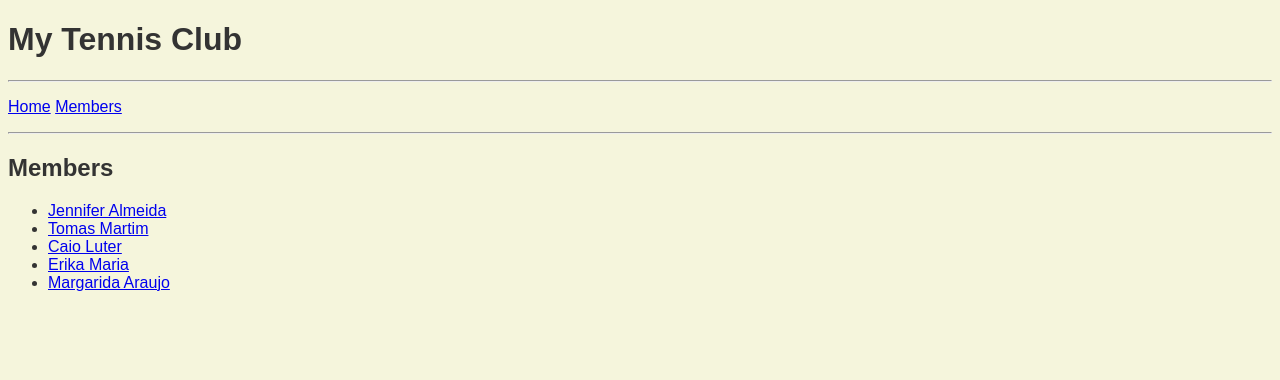
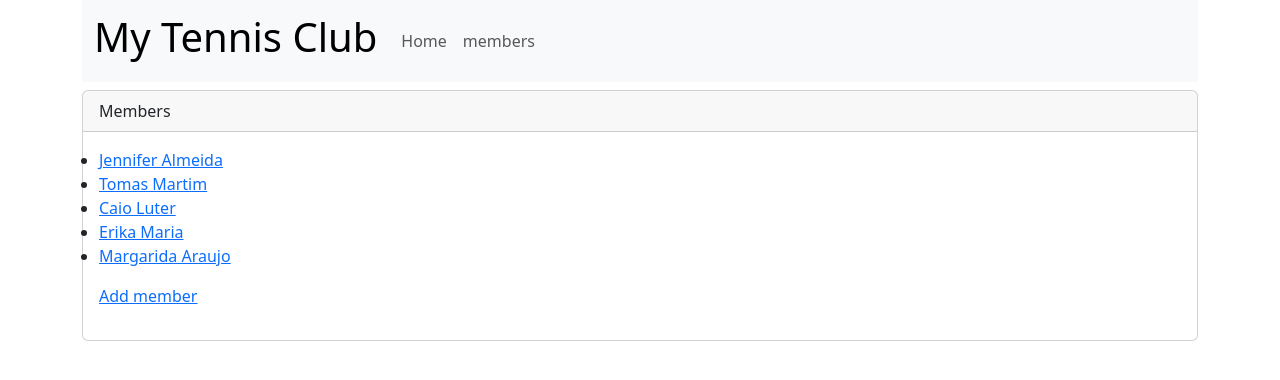
Before and after one commit to JejeDesigner/P-s-DesenvolvimentoParaWeb1, a Django app: page /members/ in a window 1280 px wide. Shown: the top 380 px of the page. Run offline with Django 5.2, Linux system fonts and the light colour scheme; data comes from the database, SQL or seed files in the repository.

Commit message:
Add files via upload
Atualização 07-04-26

```diff
--- a/my_tennis_club/members/templates/all_members.html
+++ b/my_tennis_club/members/templates/all_members.html
@@ -1,15 +1,27 @@
 {% extends 'master.html' %}
 
 {% block title %}
-        My Tennis Club - List of all Members
+        - List of all Members
 {% endblock %}
 
 {% block content %}
-	<h2>Members</h2>
+    <div class="card mt-2">
 
-    <ul>
-        {% for x in my_members %}
-            <li><a href="details/{{ x.id }}">{{ x.first_name }} {{x.last_name }}</a></li>
-        {% endfor %}
-    </ul>
+        <div class="card-header">
+            Members
+        </div>
+
+        <div class="card-body">
+             <ul class="list-group">
+                {% for x in my_members %}
+                    <li><a href="details/{{ x.id }}">{{ x.first_name }} {{x.last_name }}</a></li>
+                {% endfor %}
+            </ul>
+
+            <p class="mt-3">
+                <a href="add/">Add member</a>
+            </p>
+
+        </div>
+    </div>
 {% endblock %}
--- a/my_tennis_club/members/templates/main.html
+++ b/my_tennis_club/members/templates/main.html
@@ -1,8 +1,4 @@
 {% extends 'master.html' %}
-
-{% block title %}
-	My Tennis Club
-{% endblock %}
 
 {% block content %}
 	<h2>Bem Vindo!</h2>
--- a/my_tennis_club/members/templates/master.html
+++ b/my_tennis_club/members/templates/master.html
@@ -1,26 +1,24 @@
 <!DOCTYPE html>
 <html lang="pt">
+
 <head>
     <meta charset="UTF-8">
-    <title>{% block title %}{% endblock %}</title>
-    <style>
-        body{
-            background-color: beige;
-            font-family: sans-serif;
-            color: #333;
-        }
-    </style>
+    <meta name="viewport" content="width=device-width, initial-scale=1">
+    <title>My Tennis Club {% block title %}{% endblock %}</title>
+    <link href="https://cdn.jsdelivr.net/npm/bootstrap@5.3.8/dist/css/bootstrap.min.css" rel="stylesheet" integrity="sha384-sRIl4kxILFvY47J16cr9ZwB07vP4J8+LH7qKQnuqkuIAvNWLzeN8tE5YBujZqJLB" crossorigin="anonymous">
+    <script src="https://cdn.jsdelivr.net/npm/bootstrap@5.3.8/dist/js/bootstrap.bundle.min.js" integrity="sha384-FKyoEForCGlyvwx9Hj09JcYn3nv7wiPVlz7YYwJrWVcXK/BmnVDxM+D2scQbITxI" crossorigin="anonymous"></script>
 </head>
+
 <body>
-    <h1>My Tennis Club</h1>
-    <hr/>
-    <p>
-        <a href="/">Home</a>
-        <a href="/members/">Members</a>
-    </p>
-    <hr/>
-    {% block content %}
-    {% endblock %}
+    <div class="container">
+      {% include 'navbar.html' %}
 
+      {% block content %}
+      {% endblock %}
+    </div>
+
+    <script src="https://cdn.jsdelivr.net/npm/@popperjs/core@2.11.8/dist/umd/popper.min.js" integrity="sha384-I7E8VVD/ismYTF4hNIPjVp/Zjvgyol6VFvRkX/vR+Vc4jQkC+hVqc2pM8ODewa9r" crossorigin="anonymous"></script>
+    <script src="https://cdn.jsdelivr.net/npm/bootstrap@5.3.8/dist/js/bootstrap.min.js" integrity="sha384-G/EV+4j2dNv+tEPo3++6LCgdCROaejBqfUeNjuKAiuXbjrxilcCdDz6ZAVfHWe1Y" crossorigin="anonymous"></script>
 </body>
+
 </html>
--- /dev/null
+++ b/my_tennis_club/members/templates/navbar.html
@@ -0,0 +1,26 @@
+<nav class="navbar navbar-expand-lg bg-body-tertiary">
+  <div class="container-fluid">
+        <a class="navbar-brand" href="/">
+            <h1>My Tennis Club</h1>
+        </a>
+
+        <button class="navbar-toggler" type="button" data-bs-toggle="collapse" data-bs-target="#navbarSupportedContent" aria-controls="navbarSupportedContent" aria-expanded="false" aria-label="Toggle navigation">
+          <span class="navbar-toggler-icon"></span>
+        </button>
+
+        <div class="collapse navbar-collapse" id="navbarSupportedContent">
+
+          <ul class="navbar-nav me-auto mb-2 mb-lg-0">
+
+            <li class="nav-item">
+              <a class="nav-link" href="/">Home</a>
+            </li>
+
+            <li class="nav-item">
+              <a class="nav-link" href="/members">members</a>
+            </li>
+
+          </ul>
+        </div>
+    </div>
+</nav>
```
Also changed, not shown: my_tennis_club/members/templates/add.html (added, +33 -0 lines), my_tennis_club/members/templates/details.html (+15 -4 lines).
